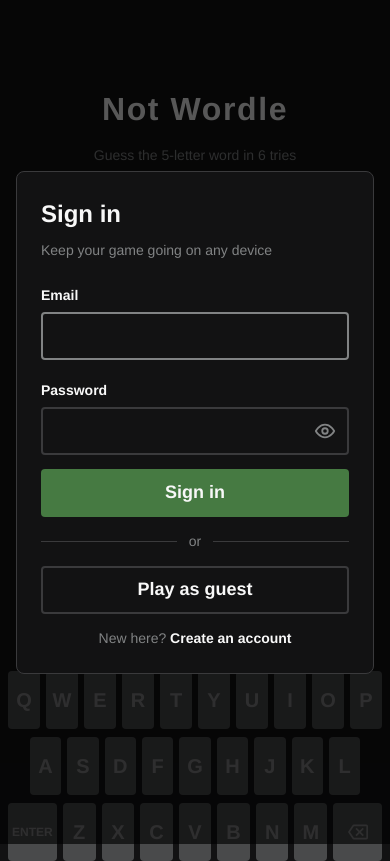
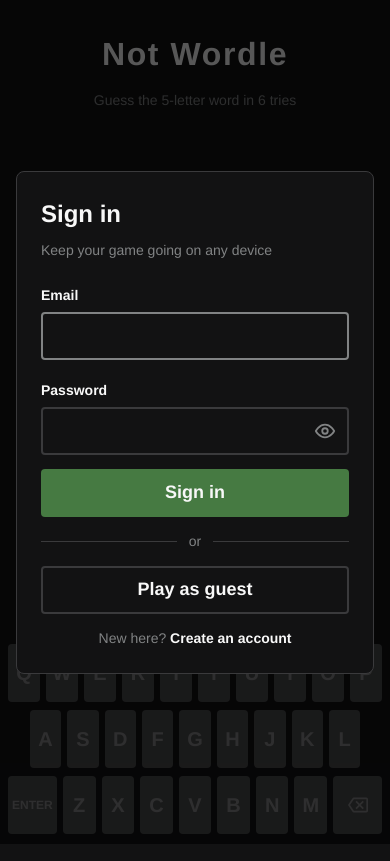
Before and after one commit to warnerp18/notwordle, a Next.js app: page / in a window 390 px wide. Built offline with nearby package versions, Linux system fonts and the light colour scheme; no server answers.

Commit message:
fix: fit the board and keyboard on phone screens

```diff
--- a/app/_components/board/Board.module.css
+++ b/app/_components/board/Board.module.css
@@ -1,10 +1,41 @@
+/*
+  The board's box takes whatever height is left after the title and the
+  keyboard, so the keyboard always fits on screen. On short screens the board
+  shrinks to fit; it never scrolls.
+*/
+.boardArea {
+  --gap-below: 25px; /* space between the board and the keyboard */
+  flex: 1; /* take the leftover height */
+  min-height: 0; /* allowed to be smaller than the board inside */
+  /* no taller than a full-size board (+ its gap), so big screens look as before */
+  max-height: calc(var(--board-max-width) * 6 / 5 + var(--gap-below));
+  /* lets .board measure this box's height: 100cqh = this box's full height */
+  container-type: size;
+}
+
 .board {
   display: flex;
   flex-direction: column;
   gap: 5px;
-  margin: 0 auto 25px;
-  width: 100%;
-  max-width: var(--board-max-width);
+  margin: 0 auto var(--gap-below);
+  /*
+    The smallest of: the full width, 350px, or the widest board whose 6 rows
+    still fit the box's height. 5 columns × 6 rows of square tiles with 5px
+    gaps: width = 5 tiles + 20px, height = 6 tiles + 25px. The height left for
+    the board is 100cqh minus the gap below it.
+  */
+  width: min(
+    100%,
+    var(--board-max-width),
+    calc((100cqh - var(--gap-below) - 25px) * 5 / 6 + 20px)
+  );
+}
+
+/* short phones: a smaller gap gives the board more height */
+@media (max-width: 519px) and (max-height: 850px) {
+  .boardArea {
+    --gap-below: 10px;
+  }
 }
 
 .row {
--- a/app/_components/board/Board.tsx
+++ b/app/_components/board/Board.tsx
@@ -37,6 +37,7 @@
   showLoading,
 }: BoardProps) => {
   return (
+    <div className={styles.boardArea}>
       <div
         className={styles.board}
         role="group"
@@ -91,6 +92,7 @@
           );
         })}
       </div>
+    </div>
   );
 };
 
--- a/app/_components/game/Game.tsx
+++ b/app/_components/game/Game.tsx
@@ -147,7 +147,7 @@
   const keyColors = getKeyColors(previousGuesses, colors);
 
   return (
-    <div className="relative mx-auto flex h-dvh w-full max-w-(--app-max-width) flex-col justify-between px-2 py-[25px] min-[520px]:justify-start">
+    <div className="relative mx-auto flex h-dvh w-full max-w-(--app-max-width) flex-col justify-between px-2 py-[25px] short-phone:py-[10px] min-[520px]:justify-start">
       <AuthDialog
         ref={modelRef}
         onSuccess={handleAuthSuccess}
--- a/app/_components/status-message/StatusMessage.module.css
+++ b/app/_components/status-message/StatusMessage.module.css
@@ -8,6 +8,17 @@
   justify-content: center;
   gap: 12px;
   margin: 50px 0;
+}
+
+/*
+  Phones that aren't very tall: less space around the title, so the board
+  gets more height (a 50px margin above and below costs 100px).
+  Desktop (520px+ wide, same breakpoint as Game's layout) keeps the 50px.
+*/
+@media (max-width: 519px) and (max-height: 850px) {
+  .container {
+    margin: 10px 0;
+  }
 }
 
 /* white box used for the answer and warnings */
--- a/app/globals.css
+++ b/app/globals.css
@@ -1,4 +1,10 @@
 @import 'tailwindcss';
+
+/*
+  "short-phone:" in Tailwind classes = phone-width screens that aren't very
+  tall. Same numbers as the @media rules in StatusMessage and Board CSS.
+*/
+@custom-variant short-phone (@media (max-width: 519px) and (max-height: 850px));
 
 /*
   Colors + font live in @theme so they work both ways:
```
Lines whose indentation alone changed are shown as unchanged.
